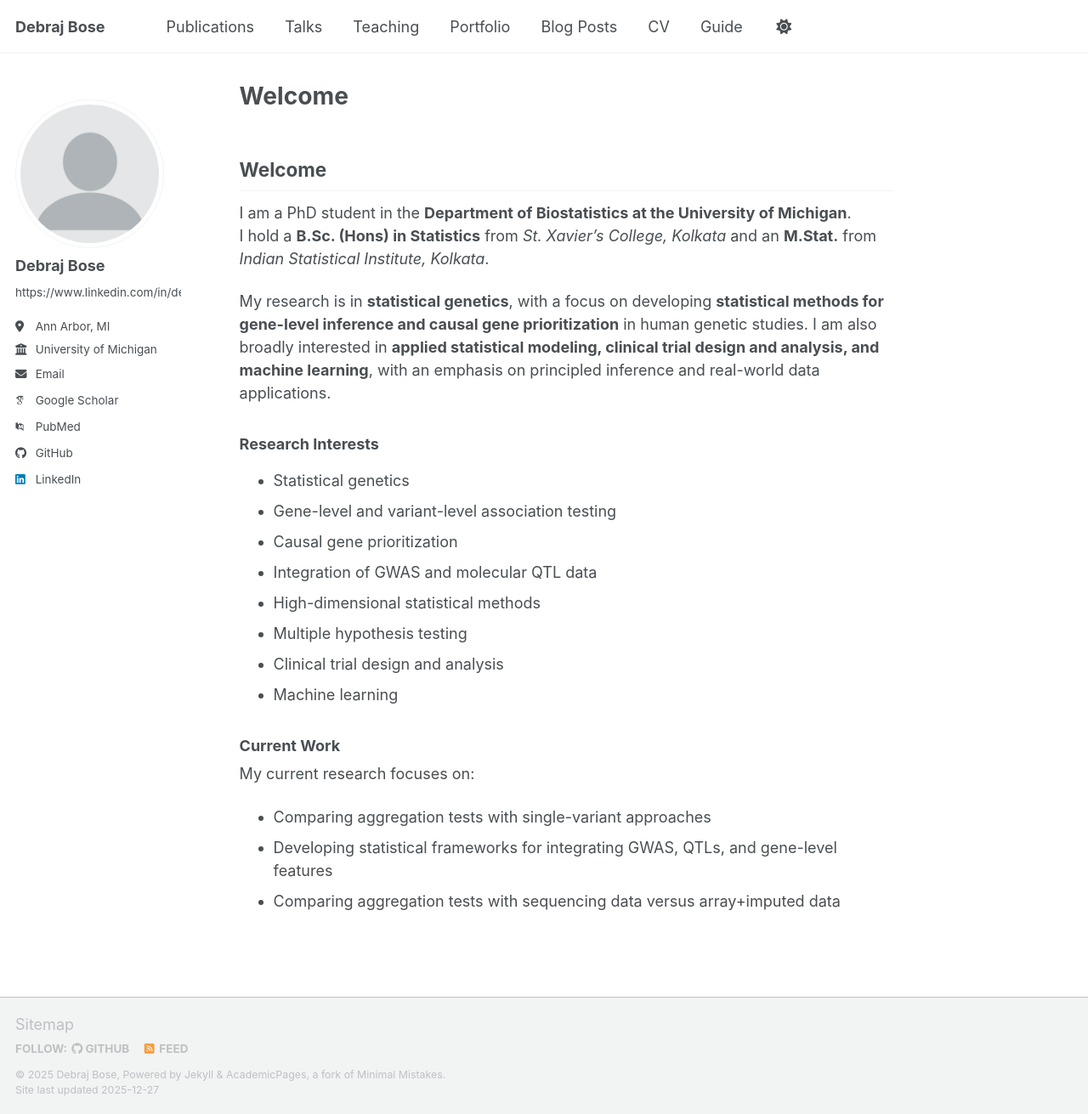
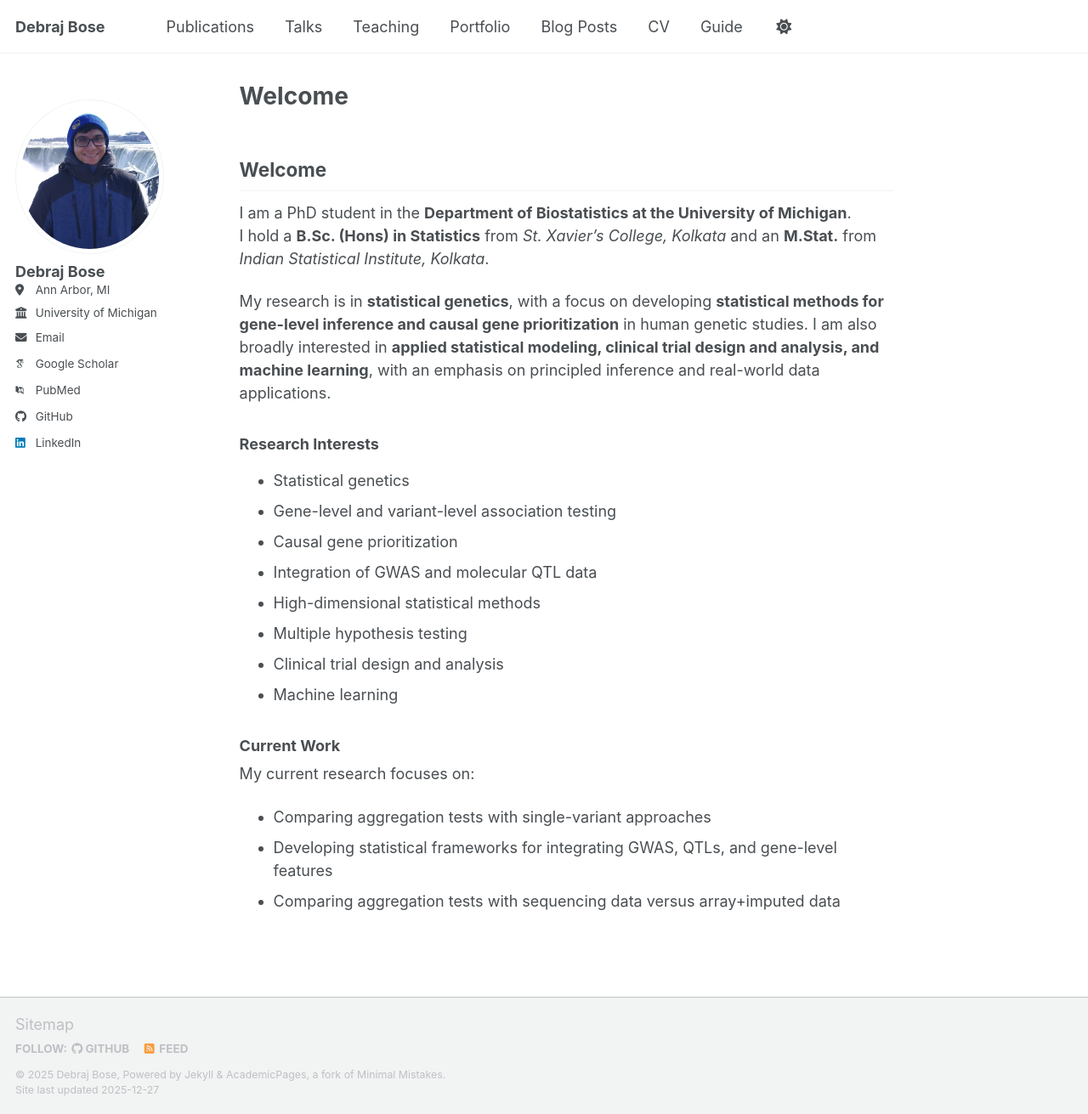
Before and after one commit to bosedebraj96/bosedebraj96.github.io, a Jekyll site: the page built from _pages/home.md, in a window 1280 px wide and 1311 px high. Shown: the whole window at 85% size. Built offline with Jekyll 4.4.1, drawn with Linux system fonts in a browser that asks for light colours; some web fonts are replaced; a script bundle is joined from its source files by our own code; library files that are not in the unit come from our copies; our own code applies the rules of GitHub Pages for plain Markdown files; some of the changed lines change nothing that is shown.

Commit message:
Update _config.yml
Added profile picture and attempted to fix Linkedin link

```diff
--- a/_config.yml
+++ b/_config.yml
@@ -23,10 +23,10 @@ repository               : "bosedebraj96/bosedebraj96.github.io"
 #               Additional customization can be done by editing /_includes/author-profile.html
 author:
   # Biographic information
-  avatar           : "profile.png"
+  avatar           : "Current_Picture.jpg"
   name             : "Debraj Bose"
   pronouns         : # example: "she/her"
-  bio              : "https://www.linkedin.com/in/debrajbose96/"
+  bio              : #
   location         : "Ann Arbor, MI"
   employer         : "University of Michigan"
   uri              : # URL
@@ -66,7 +66,7 @@ author:
   keybase          : # Username
   instagram        : # Username
   lastfm           : # Username
-  linkedin         : "https://www.linkedin.com/in/debrajbose96/"
+  linkedin         : "Debraj Bose"
   mastodon         : # URL
   medium           : # URL
   pinterest        : # Username
```
